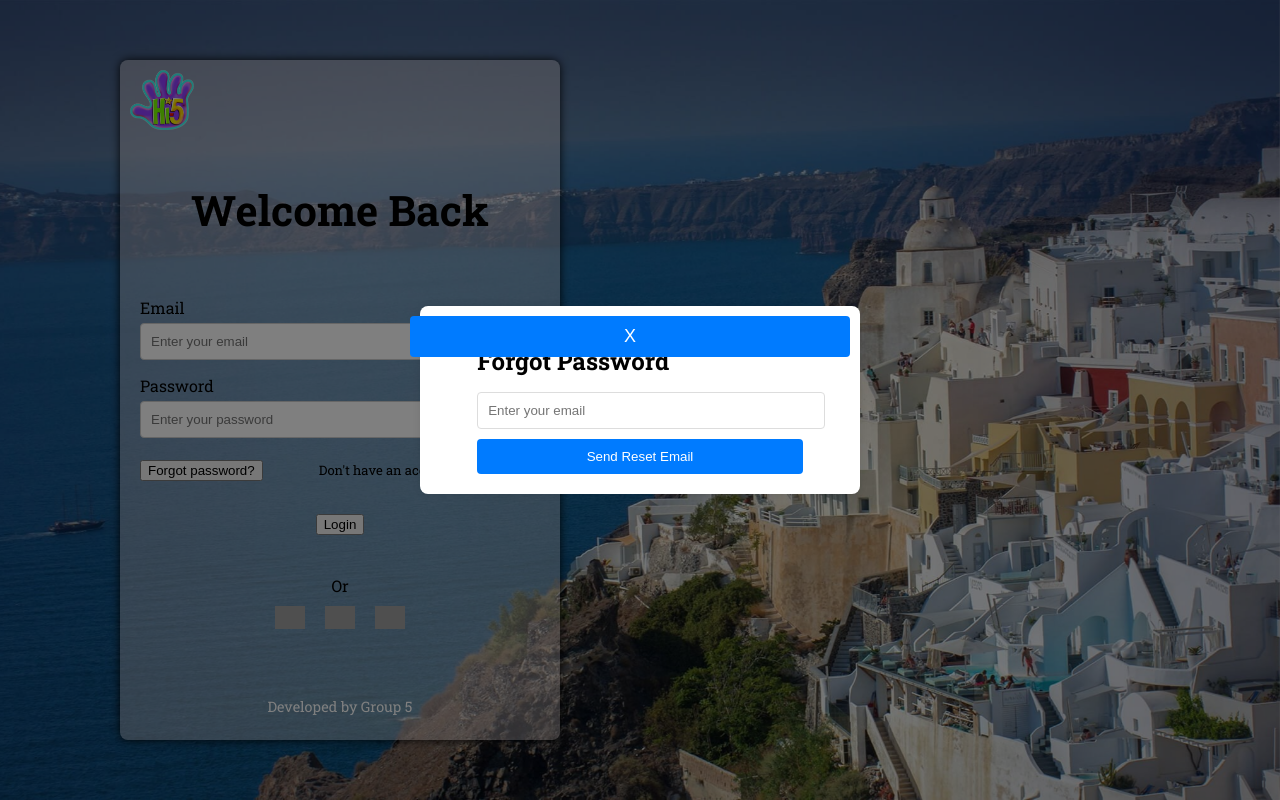
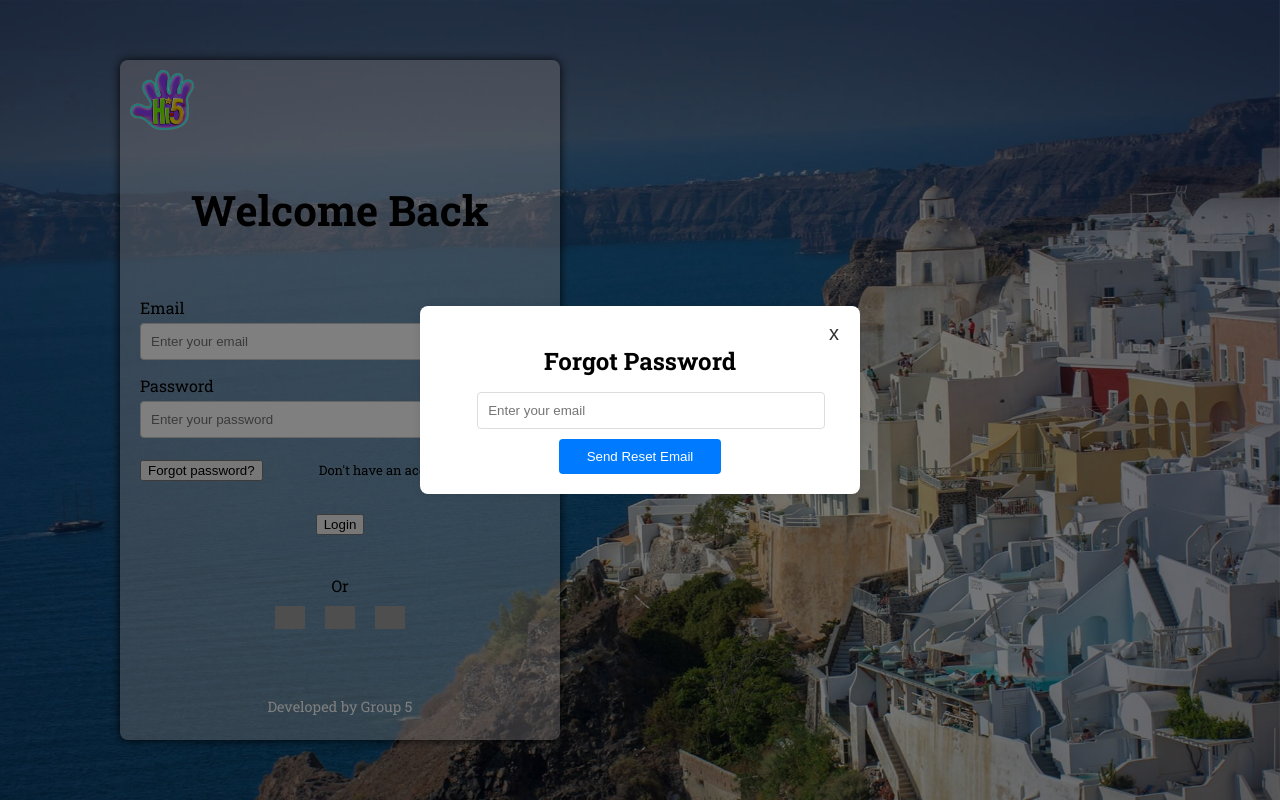
Before and after one commit to LancerLam2k4/AI-Powered-Hotel-Booking-App, a React (Create React App) app in the folder frontend/: page / in a window 1280 px wide. Both pictures are taken after a click on the button "Forgot password?". Built offline with nearby package versions, Linux system fonts and the light colour scheme; grey boxes are pictures that could not be loaded.

Commit message:
frontend ForgotSasswors.css

```diff
--- a/frontend/src/components/Authentication/ForgotPassword.css
+++ b/frontend/src/components/Authentication/ForgotPassword.css
@@ -1,31 +1,76 @@
-.modal-overlay {
+.forgot-password-modal {
     position: fixed;
     top: 0;
     left: 0;
-    right: 0;
-    bottom: 0;
-    background: rgba(0, 0, 0, 0.5);
+    width: 100%;
+    height: 100%;
     display: flex;
     justify-content: center;
     align-items: center;
-    z-index: 999;
+    z-index: 9999;
+    visibility: hidden;
+    transition: opacity 1s, visibility 1;
   }
 
-.modal-content {
-    background: white;
-    padding: 20px;
+  .forgot-password-modal.is-open {
+    opacity: 1;
+    visibility: visible;
+  }
+
+  .modal-overlay {
+    position: absolute;
+    top: 0;
+    left: 0;
+    width: 100%;
+    height: 100%;
+    background-color: rgba(0, 0, 0, 0.5);
+  }
+
+  .modal-content .forgot-password-button {
+    background-color: #fff;
+    padding: 2rem;
     border-radius: 8px;
-    width: 300px;
     box-shadow: 0 2px 10px rgba(0, 0, 0, 0.1);
     position: relative;
+    max-width: 400px;
+    width: 100%;
   }
 
   .close-button {
     position: absolute;
-    top: 10px;
-    right: 10px;
-    background: none;
+    top: 15px;
+    right: 15px;
+    font-size: 20px;
     border: none;
-    font-size: 16px;
     cursor: pointer;
+    color: #333;
+    z-index: 1000; /* Đảm bảo nút luôn hiển thị trên cùng */
+    outline: none; /* Loại bỏ viền xung quanh khi được chọn */
 }
+
+  .close-icon {
+    width: 24px;
+    height: 24px;
+    fill: #333;
+  }
+
+  .forgot-password-content {
+    margin-top: 1.5rem;
+  }
+
+  .modal-content button[type="submit"] {
+    width: 50%;
+    padding: 10px;
+    background-color: #007bff;
+    color: white;
+    border: none;
+    border-radius: 4px;
+    cursor: pointer;
+    margin: 0 auto; /* Căn giữa */
+    position: relative; /* Cần thiết nếu bạn muốn sử dụng left */
+    left: 25%;
+
+}
+.modal-content button[type="submit"]:hover {
+    background-color: #0056b3;
+}
--- a/frontend/src/components/Authentication/Login.css
+++ b/frontend/src/components/Authentication/Login.css
@@ -107,7 +107,6 @@ body {
 
 
 
-
 /* Modal*/
 
 .modal-overlay {
--- a/frontend/src/components/Authentication/Login.js
+++ b/frontend/src/components/Authentication/Login.js
@@ -3,7 +3,7 @@ import axios from 'axios';
 import { useNavigate } from 'react-router-dom';
 import './Login.css';
 import ForgotPassword from './ForgotPassword';
-
+import './ForgotPassword.css';
 const Login = () => {
     const [email, setEmail] = useState('');
     const [password, setPassword] = useState('');
@@ -96,15 +96,16 @@ const Login = () => {
                 </div>
             </div>
 
-            {/* Modal Forgot Password */}
             {isForgotPasswordOpen && (
     <div className="modal-overlay">
         <div className="modal-content">
-                        <button className="close-button" onClick={handleCloseModal}>X</button>
+            <button className="close-button" onClick={handleCloseModal}>x</button> {/* Nút X nhỏ */}
+
             <ForgotPassword onClose={handleCloseModal} />
         </div>
     </div>
 )}
+
         </div>
     );
 };
--- a/frontend/src/components/Authentication/Register.css
+++ b/frontend/src/components/Authentication/Register.css
@@ -153,6 +153,7 @@ h1 {
 
 .modal-content h2 {
     margin-bottom: 15px;
+    text-align: center;
 }
 
 .modal-content input {
@@ -163,7 +164,7 @@ h1 {
     border: 1px solid #ddd;
 }
 
-.modal-content button {
+.modal-content .register-button {
     width: 100%;
     padding: 10px;
     background-color: #007bff;
```
Lines whose indentation alone changed are shown as unchanged.
